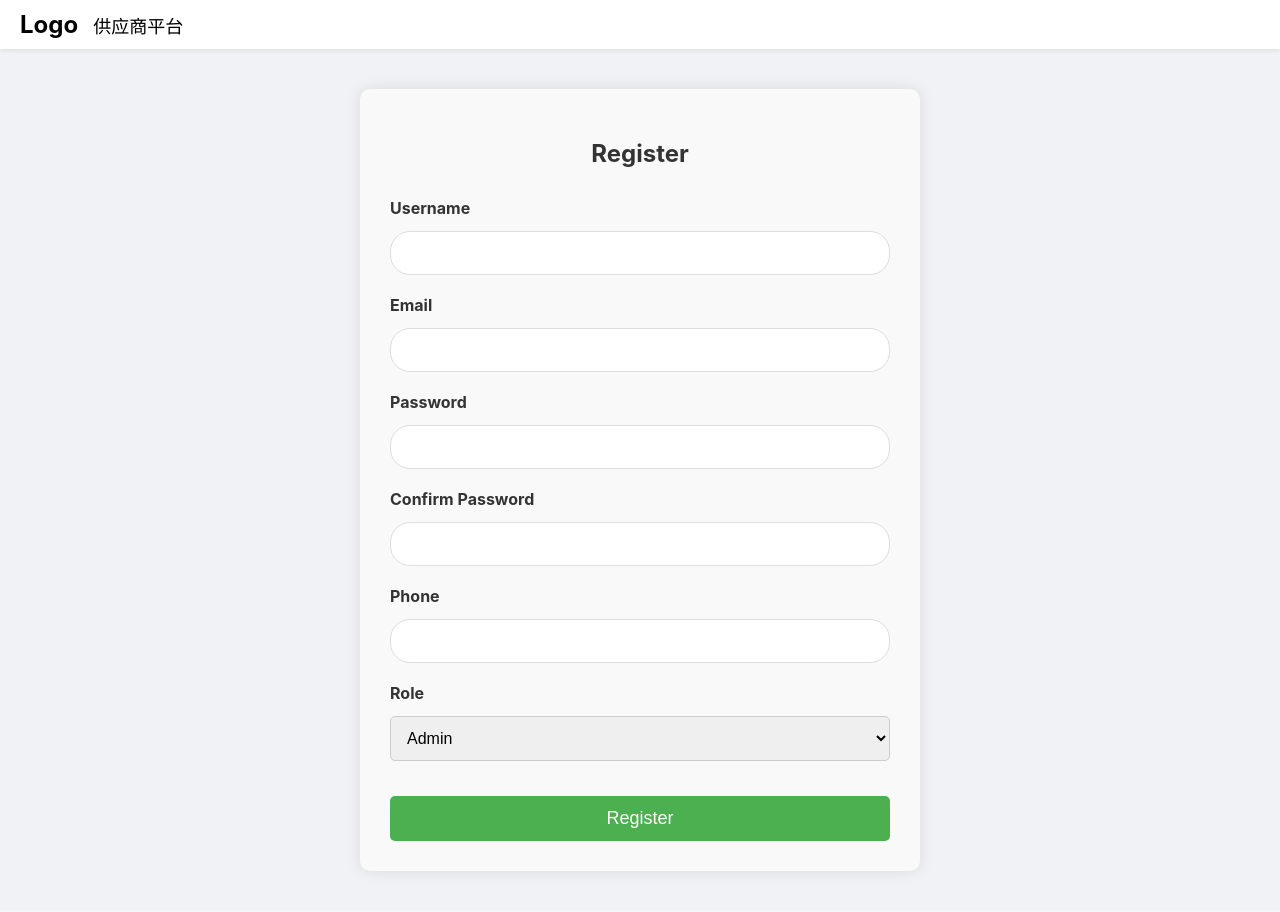
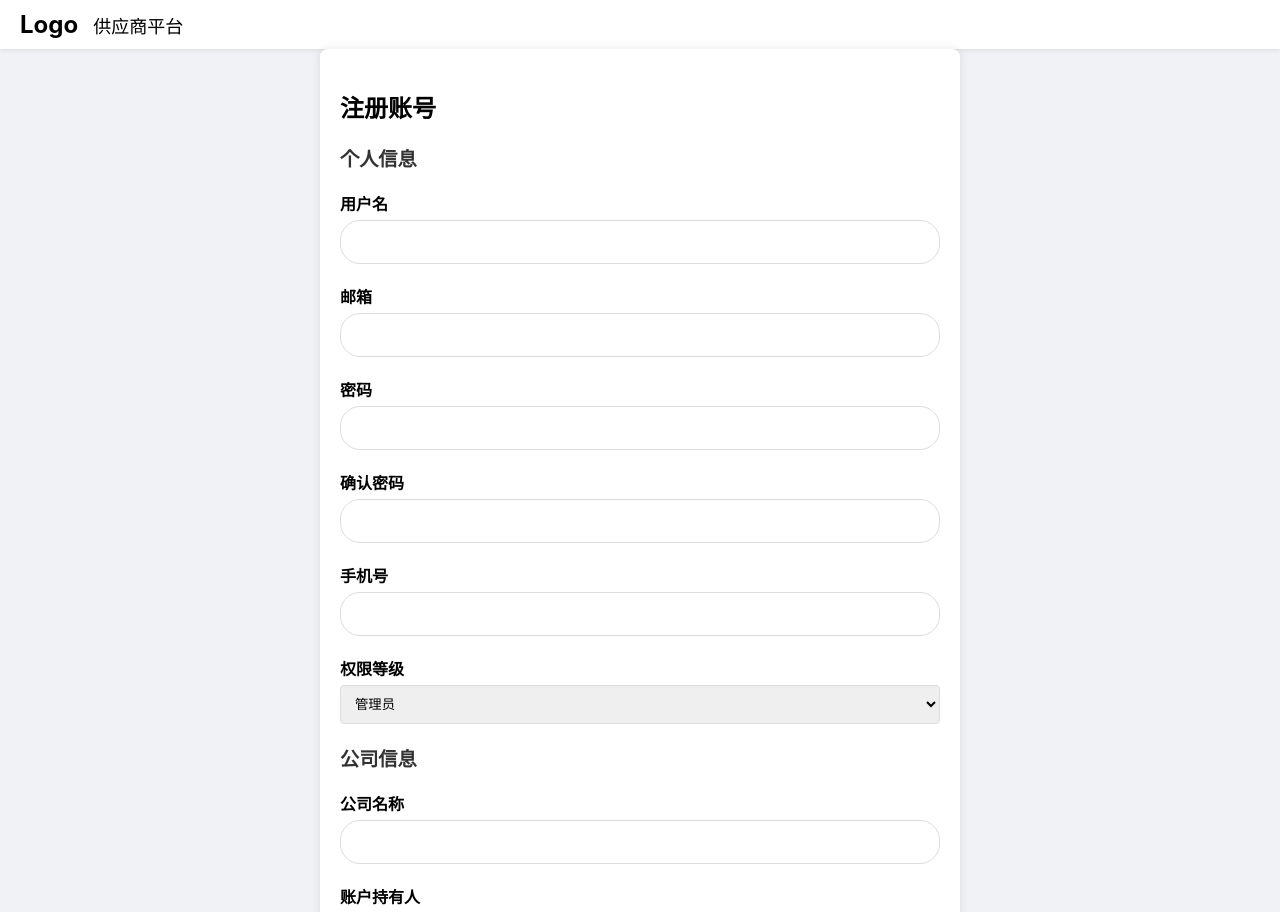
Before and after one commit to xiangshuo123/vendor-management-system, a React (Create React App) app in the folder client/: page /register in a window 1280 px wide. Shown: the top 912 px of the page. Built offline with nearby package versions, Linux system fonts and the light colour scheme.

Commit message:
修改注册账号页面，询问公司信息

```diff
--- /dev/null
+++ b/client/src/pages/ProfilePage.css
@@ -0,0 +1,66 @@
+/* ProfilePage.css */
+.profile-container {
+    display: flex;
+  }
+
+  .profile-content {
+    margin-left: 200px; /* 留出侧边栏的空间 */
+    padding: 20px;
+    width: calc(100% - 200px); /* 剩下的宽度 */
+    display: flex; /* 使用 Flexbox */
+    justify-content: center; /* 水平居中 */
+    align-items: flex-start; /* 垂直方向上靠顶部对齐 */
+    flex-direction: column; /* 垂直排列内容 */
+    min-height: 100vh; /* 让内容至少占满整个页面高度 */
+  }
+
+  .profile-form {
+    max-width: 500px; /* 限制表单宽度 */
+    margin: 20px auto; /* 上下居中 */
+  }
+
+  .form-group {
+    margin-bottom: 15px;
+  }
+
+  .form-group label {
+    display: block;
+    margin-bottom: 5px;
+    font-weight: bold;
+  }
+
+  .form-group input {
+    width: 100%;
+    padding: 8px;
+    box-sizing: border-box;
+    border: 1px solid #ddd;
+    border-radius: 4px;
+  }
+
+  .error {
+    color: red;
+    margin-top: 10px;
+  }
+
+  .success {
+    color: green;
+    margin-top: 10px;
+  }
+
+  button {
+    background-color: #007bff;
+    color: white;
+    border: none;
+    padding: 10px 20px;
+    cursor: pointer;
+    border-radius: 5px;
+    transition: background-color 0.2s;
+  }
+
+  button:disabled {
+    background-color: #cccccc;
+  }
+
+  button:hover:not(:disabled) {
+    background-color: #0056b3;
+  }
--- a/client/src/pages/ProfilePage.js
+++ b/client/src/pages/ProfilePage.js
@@ -1,28 +1,32 @@
+// ProfilePage.js
 import React, { useState, useEffect } from 'react';
 import axios from 'axios';
+import Sidebar from './Sidebar'; // 引入 Sidebar 组件
+import './ProfilePage.css'; // 引入 ProfilePage 的 CSS 样式
 
 const ProfilePage = () => {
   const [userInfo, setUserInfo] = useState({ username: '', email: '' });
   const [error, setError] = useState('');
   const [success, setSuccess] = useState('');
-  const [loading, setLoading] = useState(false); // 新增加载状态
+  const [loading, setLoading] = useState(false);
+  const [currentPage, setCurrentPage] = useState('profile'); // 当前页面状态
 
   // 获取用户信息
   useEffect(() => {
     const fetchUserInfo = async () => {
-      setLoading(true); // 开始加载
+      setLoading(true);
       try {
-        const token = localStorage.getItem('token'); // 从localStorage获取JWT令牌
+        const token = localStorage.getItem('token');
         const response = await axios.get('http://localhost:5000/api/auth/profile', {
           headers: {
             Authorization: `Bearer ${token}`,
           },
         });
-        setUserInfo(response.data); // 设置用户信息
+        setUserInfo(response.data);
       } catch (error) {
         setError('Failed to fetch user information. Please try again later.');
       } finally {
-        setLoading(false); // 加载结束
+        setLoading(false);
       }
     };
 
@@ -32,9 +36,9 @@ const ProfilePage = () => {
   // 更新用户信息
   const handleUpdate = async (e) => {
     e.preventDefault();
-    setLoading(true); // 开始加载
-    setError(''); // 清空错误消息
-    setSuccess(''); // 清空成功消息
+    setLoading(true);
+    setError('');
+    setSuccess('');
     try {
       const token = localStorage.getItem('token');
       await axios.put(
@@ -55,14 +59,16 @@ const ProfilePage = () => {
   };
 
   return (
-    <div>
-      <h1>Profile Page</h1>
-      {loading && <p>Loading...</p>} {/* 显示加载状态 */}
-      {error && <p style={{ color: 'red' }}>{error}</p>}
-      {success && <p style={{ color: 'green' }}>{success}</p>}
-      <form onSubmit={handleUpdate}>
-        <div>
-          <label>Username:</label>
+    <div className="profile-container">
+      <Sidebar currentPage={currentPage} setCurrentPage={setCurrentPage} /> {/* 添加 Sidebar */}
+      <div className="profile-content"> {/* 新增内容容器 */}
+        <h1>账户信息</h1>
+        {loading && <p>Loading...</p>}
+        {error && <p className="error">{error}</p>}
+        {success && <p className="success">{success}</p>}
+        <form onSubmit={handleUpdate} className="profile-form">
+          <div className="form-group">
+            <label>用户名:</label>
             <input
               type="text"
               value={userInfo.username}
@@ -70,8 +76,8 @@ const ProfilePage = () => {
               required
             />
           </div>
-        <div>
-          <label>Email:</label>
+          <div className="form-group">
+            <label>邮箱:</label>
             <input
               type="email"
               value={userInfo.email}
@@ -79,8 +85,9 @@ const ProfilePage = () => {
               required
             />
           </div>
-        <button type="submit" disabled={loading}>Update Profile</button> {/* 在加载时禁用按钮 */}
+          <button type="submit" disabled={loading}>更新信息</button>
         </form>
+      </div>
     </div>
   );
 };
--- a/client/src/pages/RegisterPage.css
+++ b/client/src/pages/RegisterPage.css
@@ -1,68 +1,63 @@
+/* RegisterPage.css */
 .register-container {
-    max-width: 500px;  /* 增加最大宽度 */
-    margin: 40px auto;  /* 增加顶部和底部的外边距 */
-    padding: 30px;  /* 增加内部填充以使表单内容不那么紧凑 */
-    background-color: #f9f9f9;
-    border-radius: 10px;
-    box-shadow: 0 0 15px rgba(0, 0, 0, 0.1);  /* 调整阴影效果 */
+  max-width: 600px;
+  margin: 0 auto;
+  padding: 20px;
+  background-color: #fff;
+  box-shadow: 0 0 10px rgba(0, 0, 0, 0.1);
+  border-radius: 8px;
 }
 
-  .register-container h2 {
-    text-align: center;
-    margin-bottom: 30px;  /* 增加标题下方的外边距 */
+.register-form h3 {
+  margin-top: 20px;
+  font-size: 1.2em;
   color: #333;
 }
 
 .form-group {
-    margin-bottom: 20px;  /* 增加表单组之间的距离 */
+  margin-bottom: 15px;
 }
 
 .form-group label {
   display: block;
-    margin-bottom: 8px;  /* 增加标签与输入框之间的距离 */
+  margin-bottom: 5px;
   font-weight: bold;
-    color: #333;
 }
 
-  .form-group input,
-  .form-group select {
+.form-group input, .form-group select {
   width: 100%;
-    padding: 12px;  /* 增加输入框的内边距 */
-    border: 1px solid #ccc;
-    border-radius: 5px;
-    font-size: 16px;
-    margin-top: 5px;  /* 为输入框与标签之间添加一点距离 */
+  padding: 10px;
+  border: 1px solid #ddd;
+  border-radius: 4px;
+  box-sizing: border-box;
 }
 
 .register-button {
   width: 100%;
-    padding: 12px;  /* 增加按钮的内边距 */
-    background-color: #4CAF50;
+  padding: 10px;
+  background-color: #007bff;
   color: white;
   border: none;
-    border-radius: 5px;
-    font-size: 18px;
+  border-radius: 4px;
   cursor: pointer;
-    margin-top: 15px;  /* 增加按钮与上方输入框的距离 */
+  font-size: 1em;
+  transition: background-color 0.3s;
 }
 
 .register-button:disabled {
   background-color: #ccc;
-    cursor: not-allowed;
 }
 
 .register-button:hover:not(:disabled) {
-    background-color: #45a049;
+  background-color: #0056b3;
 }
 
 .error-message {
   color: red;
-    text-align: center;
-    margin-bottom: 15px;  /* 增加错误信息的下方外边距 */
+  margin-top: 10px;
 }
 
 .success-message {
   color: green;
-    text-align: center;
-    margin-bottom: 15px;  /* 增加成功信息的下方外边距 */
+  margin-top: 10px;
 }
--- a/client/src/pages/RegisterPage.js
+++ b/client/src/pages/RegisterPage.js
@@ -1,7 +1,7 @@
 import React, { useState } from 'react';
 import axios from 'axios';
-import { useNavigate } from 'react-router-dom';  // 引入 useNavigate
-import './RegisterPage.css';  // 引入 CSS 文件
+import { useNavigate } from 'react-router-dom'; // 引入 useNavigate
+import './RegisterPage.css'; // 引入 CSS 文件
 
 const RegisterPage = () => {
   const [formData, setFormData] = useState({
@@ -10,13 +10,16 @@ const RegisterPage = () => {
     password: '',
     confirmPassword: '',
     phone: '',
-    role: 'admin',  // 默认是管理员
+    role: 'admin', // 默认是管理员
+    companyName: '',
+    accountHolder: '',
   });
+
   const [error, setError] = useState('');
   const [success, setSuccess] = useState('');
   const [loading, setLoading] = useState(false);
 
-  const navigate = useNavigate();  // 使用 useNavigate 钩子
+  const navigate = useNavigate(); // 使用 useNavigate 钩子
 
   const handleChange = (e) => {
     setFormData({ ...formData, [e.target.name]: e.target.value });
@@ -29,7 +32,7 @@ const RegisterPage = () => {
     setLoading(true);
 
     if (formData.password !== formData.confirmPassword) {
-      setError('Passwords do not match');
+      setError('密码不匹配');
       setLoading(false);
       return;
     }
@@ -41,10 +44,9 @@ const RegisterPage = () => {
       // 注册成功后重定向到登录页面
       setTimeout(() => {
         navigate('/login');
-      }, 1500);  // 等待1.5秒后跳转
-
+      }, 1500); // 等待1.5秒后跳转
     } catch (err) {
-      setError(err.response?.data?.message || 'Registration failed. Please try again.');
+      setError(err.response?.data?.message || '注册失败，请稍后再试。');
     } finally {
       setLoading(false);
     }
@@ -52,12 +54,14 @@ const RegisterPage = () => {
 
   return (
     <div className="register-container">
-      <h2>Register</h2>
+      <h2>注册账号</h2>
       {error && <p className="error-message">{error}</p>}
       {success && <p className="success-message">{success}</p>}
       <form className="register-form" onSubmit={handleSubmit}>
+        {/* 个人信息部分 */}
+        <h3>个人信息</h3>
         <div className="form-group">
-          <label>Username</label>
+          <label>用户名</label>
           <input
             type="text"
             name="username"
@@ -67,7 +71,7 @@ const RegisterPage = () => {
           />
         </div>
         <div className="form-group">
-          <label>Email</label>
+          <label>邮箱</label>
           <input
             type="email"
             name="email"
@@ -77,7 +81,7 @@ const RegisterPage = () => {
           />
         </div>
         <div className="form-group">
-          <label>Password</label>
+          <label>密码</label>
           <input
             type="password"
             name="password"
@@ -87,7 +91,7 @@ const RegisterPage = () => {
           />
         </div>
         <div className="form-group">
-          <label>Confirm Password</label>
+          <label>确认密码</label>
           <input
             type="password"
             name="confirmPassword"
@@ -97,7 +101,7 @@ const RegisterPage = () => {
           />
         </div>
         <div className="form-group">
-          <label>Phone</label>
+          <label>手机号</label>
           <input
             type="text"
             name="phone"
@@ -106,18 +110,42 @@ const RegisterPage = () => {
           />
         </div>
         <div className="form-group">
-          <label>Role</label>
+          <label>权限等级</label>
           <select
             name="role"
             value={formData.role}
             onChange={handleChange}
           >
-            <option value="admin">Admin</option>
-            <option value="sales">Sales</option>
+            <option value="admin">管理员</option>
+            <option value="sales">销售员</option>
           </select>
         </div>
+
+        {/* 公司信息部分 */}
+        <h3>公司信息</h3>
+        <div className="form-group">
+          <label>公司名称</label>
+          <input
+            type="text"
+            name="companyName"
+            value={formData.companyName}
+            onChange={handleChange}
+            required
+          />
+        </div>
+        <div className="form-group">
+          <label>账户持有人</label>
+          <input
+            type="text"
+            name="accountHolder"
+            value={formData.accountHolder}
+            onChange={handleChange}
+            required
+          />
+        </div>
+
         <button type="submit" className="register-button" disabled={loading}>
-          {loading ? 'Registering...' : 'Register'}
+          {loading ? '注册中...' : '注册'}
         </button>
       </form>
     </div>
--- /dev/null
+++ b/client/src/pages/Sidebar.css
@@ -0,0 +1,39 @@
+/* Sidebar.css */
+.sidebar {
+    width: 200px; /* 修改为固定宽度 */
+    background-color: #f5f5f5;
+    padding: 20px;
+    box-shadow: 0 0 10px rgba(0, 0, 0, 0.1);
+    height: 100vh; /* 让侧边栏占满高度 */
+    position: fixed; /* 固定在左侧 */
+    top: 0;
+    left: 0;
+  }
+
+  .sidebar h3 {
+    margin-bottom: 20px;
+  }
+
+  .sidebar ul {
+    list-style-type: none;
+    padding: 0;
+  }
+
+  .sidebar ul li {
+    padding: 10px;
+    margin-bottom: 10px;
+    cursor: pointer;
+    display: flex;
+    align-items: center;
+    color: #333;
+    transition: background-color 0.2s;
+  }
+
+  .sidebar ul li.active, .sidebar ul li:hover {
+    background-color: #e0e0e0;
+    border-radius: 5px;
+  }
+
+  .sidebar ul li i {
+    margin-right: 10px;
+  }
--- /dev/null
+++ b/client/src/pages/Sidebar.js
@@ -0,0 +1,35 @@
+// Sidebar.js
+import React from 'react';
+import { useNavigate } from 'react-router-dom';
+import './Sidebar.css'; // 引入 Sidebar 的 CSS 样式
+
+const Sidebar = ({ currentPage, setCurrentPage }) => {
+  const navigate = useNavigate();
+
+  const handleNavigation = (page) => {
+    setCurrentPage(page); // 更新当前页面状态
+    navigate(`/${page}`); // 导航到选定页面
+  };
+
+  return (
+    <div className="sidebar">
+      <h3>账户设置</h3>
+      <ul>
+        <li className={currentPage === 'profile' ? 'active' : ''} onClick={() => handleNavigation('profile')}>
+          <i className="fas fa-user"></i> 账户信息
+        </li>
+        <li className={currentPage === 'permissions' ? 'active' : ''} onClick={() => handleNavigation('permissions')}>
+          <i className="fas fa-toggle-on"></i> 账号权限
+        </li>
+        <li className={currentPage === 'supplier-info' ? 'active' : ''} onClick={() => handleNavigation('supplier-info')}>
+          <i className="fas fa-address-book"></i> 供应商信息
+        </li>
+        <li className={currentPage === 'certificates' ? 'active' : ''} onClick={() => handleNavigation('certificates')}>
+          <i className="fas fa-file-alt"></i> 资质证照
+        </li>
+      </ul>
+    </div>
+  );
+};
+
+export default Sidebar;
```
Lines whose indentation alone changed are shown as unchanged.
